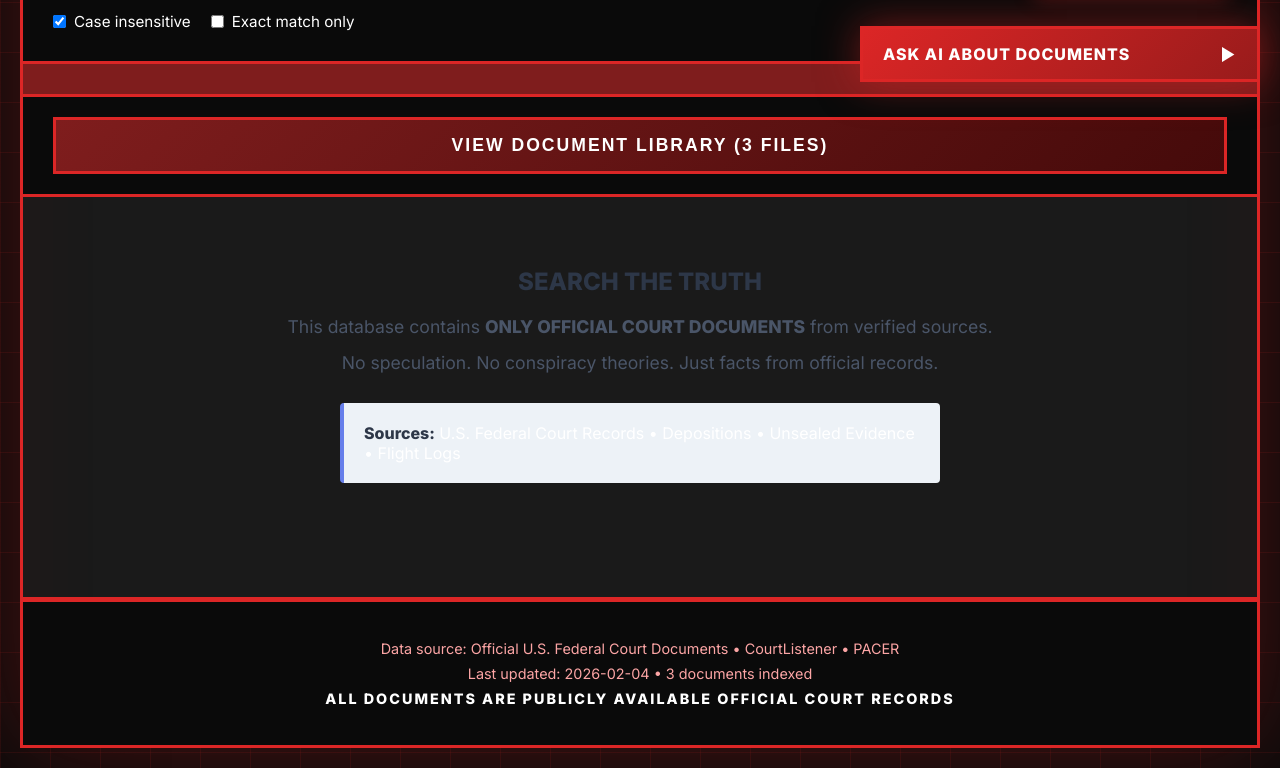
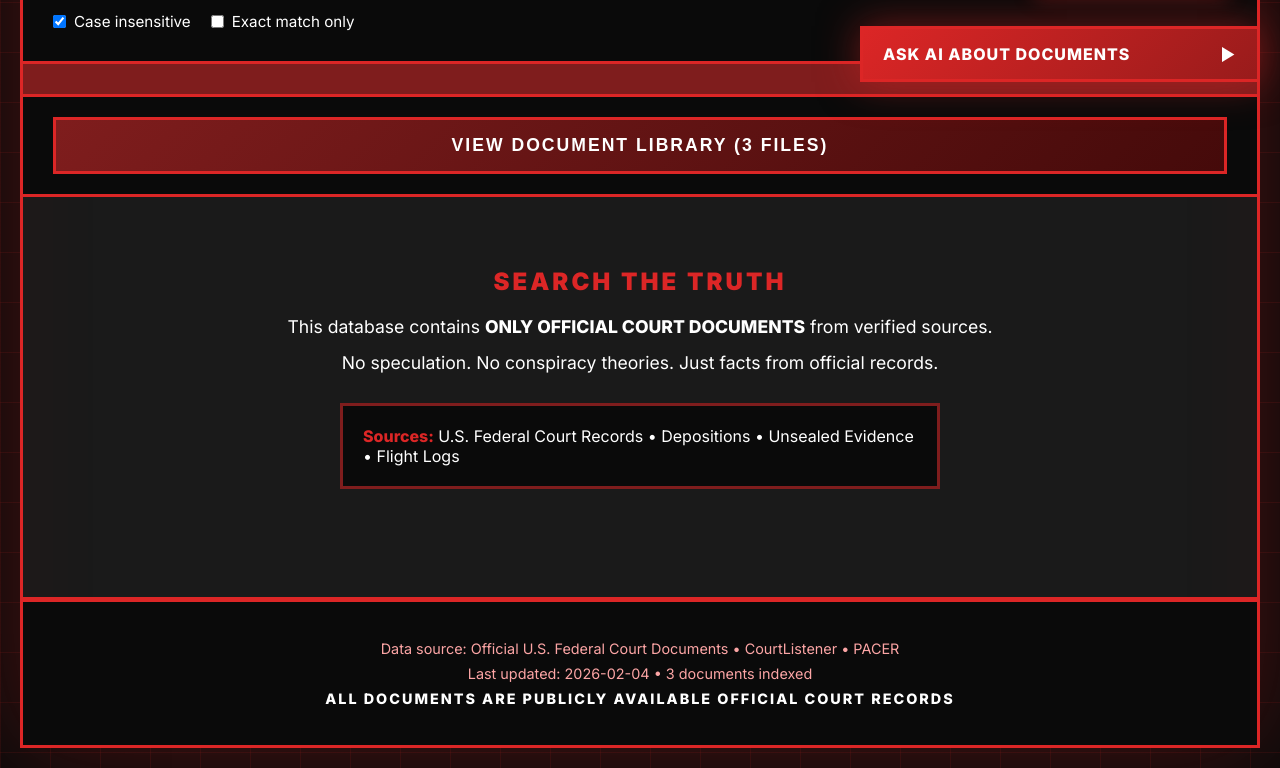
Before and after one commit to cowboytbc/PEDOPEDIA, a website: page index.html in a window 1280 px wide. Shown: the part 698-1466 px from the top of the page. Drawn offline with Linux system fonts and the light colour scheme.

Commit message:
Fix welcome message styling - white text now visible on dark background

```diff
--- a/styles.css
+++ b/styles.css
@@ -186,12 +186,15 @@ header h1 {
 }
 
 .welcome-message h2 {
-    color: #2d3748;
+    color: #dc2626;
     margin-bottom: 20px;
+    font-weight: 900;
+    text-transform: uppercase;
+    letter-spacing: 3px;
 }
 
 .welcome-message p {
-    color: #4a5568;
+    color: #ffffff;
     margin-bottom: 15px;
     font-size: 1.1rem;
 }
@@ -199,9 +202,9 @@ header h1 {
 .note {
     margin-top: 30px;
     padding: 20px;
-    background: #edf2f7;
-    border-left: 4px solid #667eea;
-    border-radius: 4px;
+    background: #0a0a0a;
+    border: 3px solid #7f1d1d;
+    border-radius: 0;
     text-align: left;
     max-width: 600px;
     margin-left: auto;
@@ -209,7 +212,8 @@ header h1 {
 }
 
 .note strong {
-    color: #2d3748;
+    color: #dc2626;
+    font-weight: 800;
 }
 
 .result-item {
```
